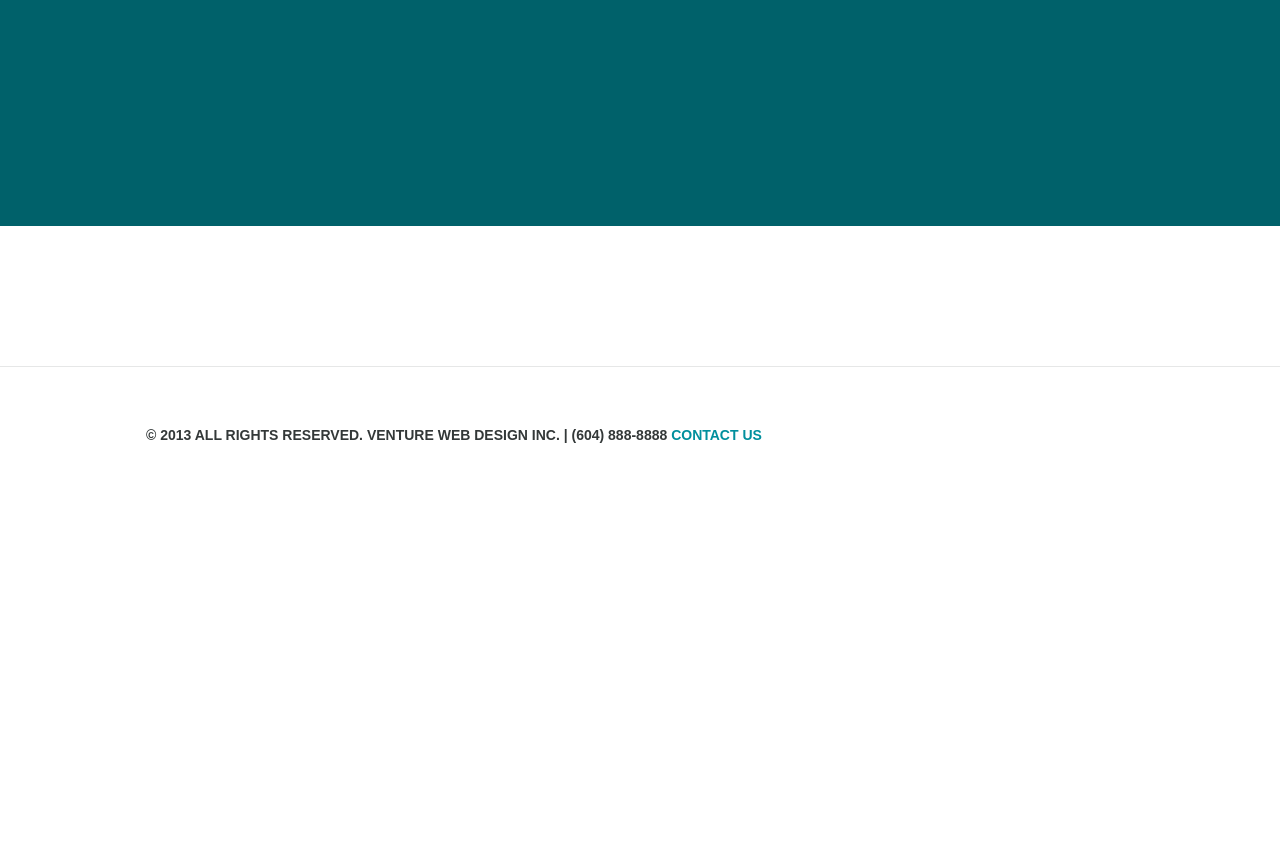
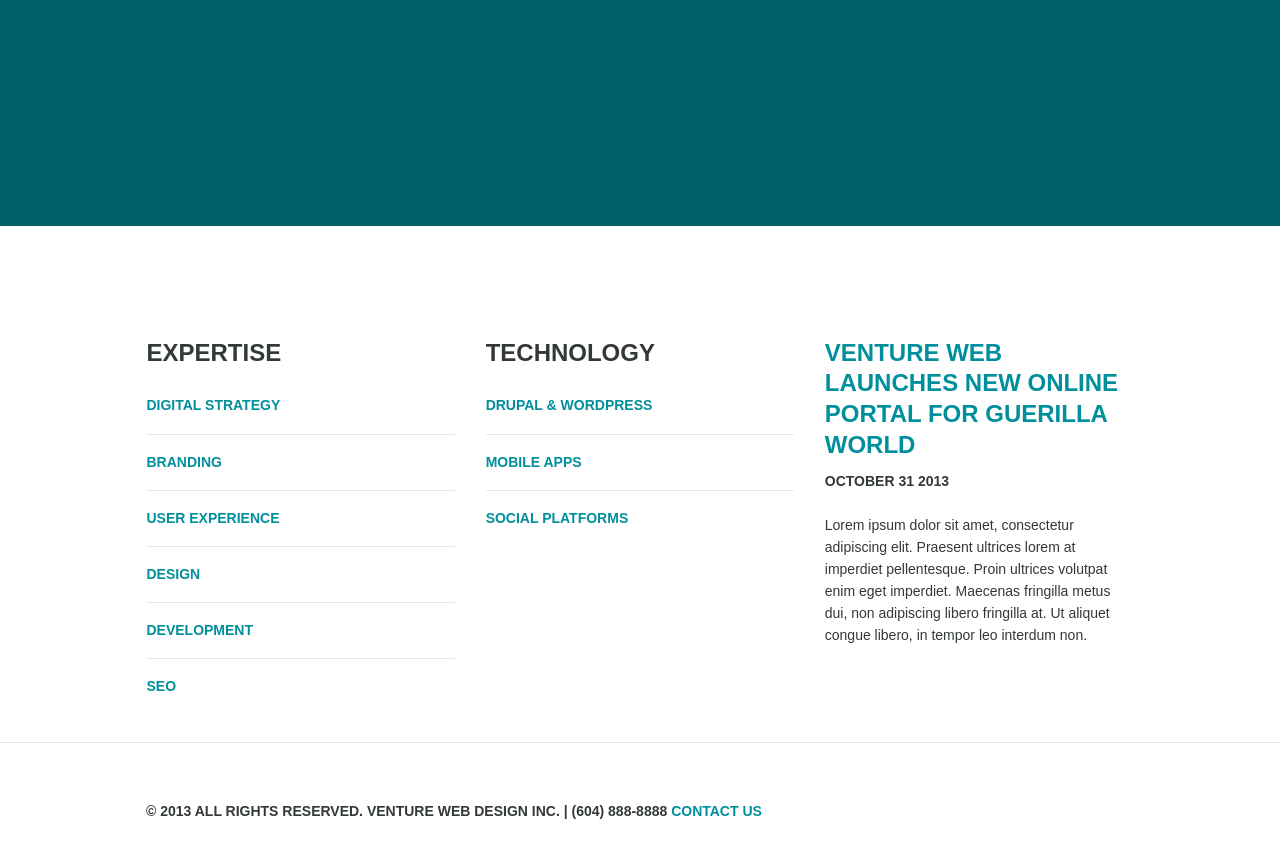
Before and after one commit to ventureweb-ojw/ventureweb.github.io, a Jekyll site: the page built from index.md, in a window 1280 px wide and 900 px high, scrolled down 1219 px. Shown: the top 858 px of the window. Built offline with Jekyll 4.4.1, drawn with Linux system fonts in a browser that asks for light colours; nearby versions of some CDN libraries; a script that is not in the unit is left out; before the commit the page ends 1743 px from its top, so only the background shows below that.

Commit message:
Homepage Footer Nav.

```diff
--- a/_layouts/home.html
+++ b/_layouts/home.html
@@ -22,7 +22,56 @@
         </div>
       </section>
       <section class="strip">
-
+      </section>
+      <section class="footer-nav">
+        <div class="wrapper">
+        <div class="row alt">
+        <div class="column">
+        <h2>Expertise</h2>
+        <ul class="options">
+          <li>
+            <a href="">Digital Strategy</a>
+          </li>
+          <li>
+            <a href="">Branding</a>
+          </li>
+          <li>
+            <a href="">User Experience</a>
+          </li>
+          <li>
+            <a href="">Design</a>
+          </li>
+          <li>
+            <a href="">Development</a>
+          </li>
+          <li>
+            <a href="">SEO</a>
+          </li>
+        </ul>
+      </div>
+      <div class="column">
+        <h2>Technology</h2>
+        <ul class="options">
+          <li>
+            <a href="">Drupal &amp; WordPress</a>
+          </li>
+          <li>
+            <a href="">Mobile Apps</a>
+          </li>
+          <li>
+            <a href="">Social Platforms</a>
+          </li>
+        </ul>
+      </div>
+      <div class="column">
+        <h2>
+          <a href="">Venture Web launches new online portal for Guerilla World</a>
+        </h2>
+        <h4>October 31 2013</h4>
+        <p>Lorem ipsum dolor sit amet, consectetur adipiscing elit. Praesent ultrices lorem at imperdiet pellentesque. Proin ultrices volutpat enim eget imperdiet. Maecenas fringilla metus dui, non adipiscing libero fringilla at. Ut aliquet congue libero, in tempor leo interdum non.</p>
+      </div>
+        </div>
+        </div>
       </section>
 		</div><!-- end main -->
   </div><!-- end viewport -->
```
